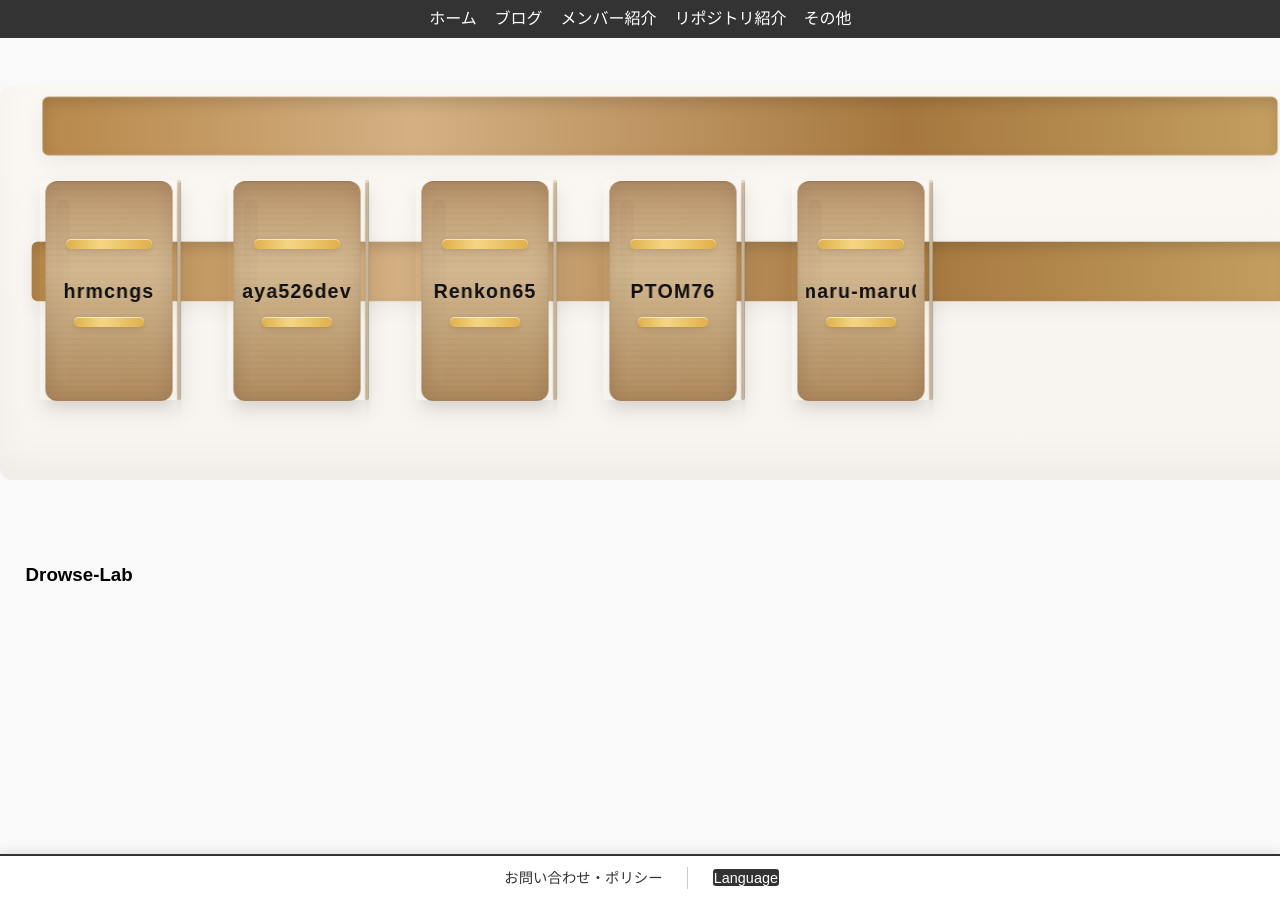
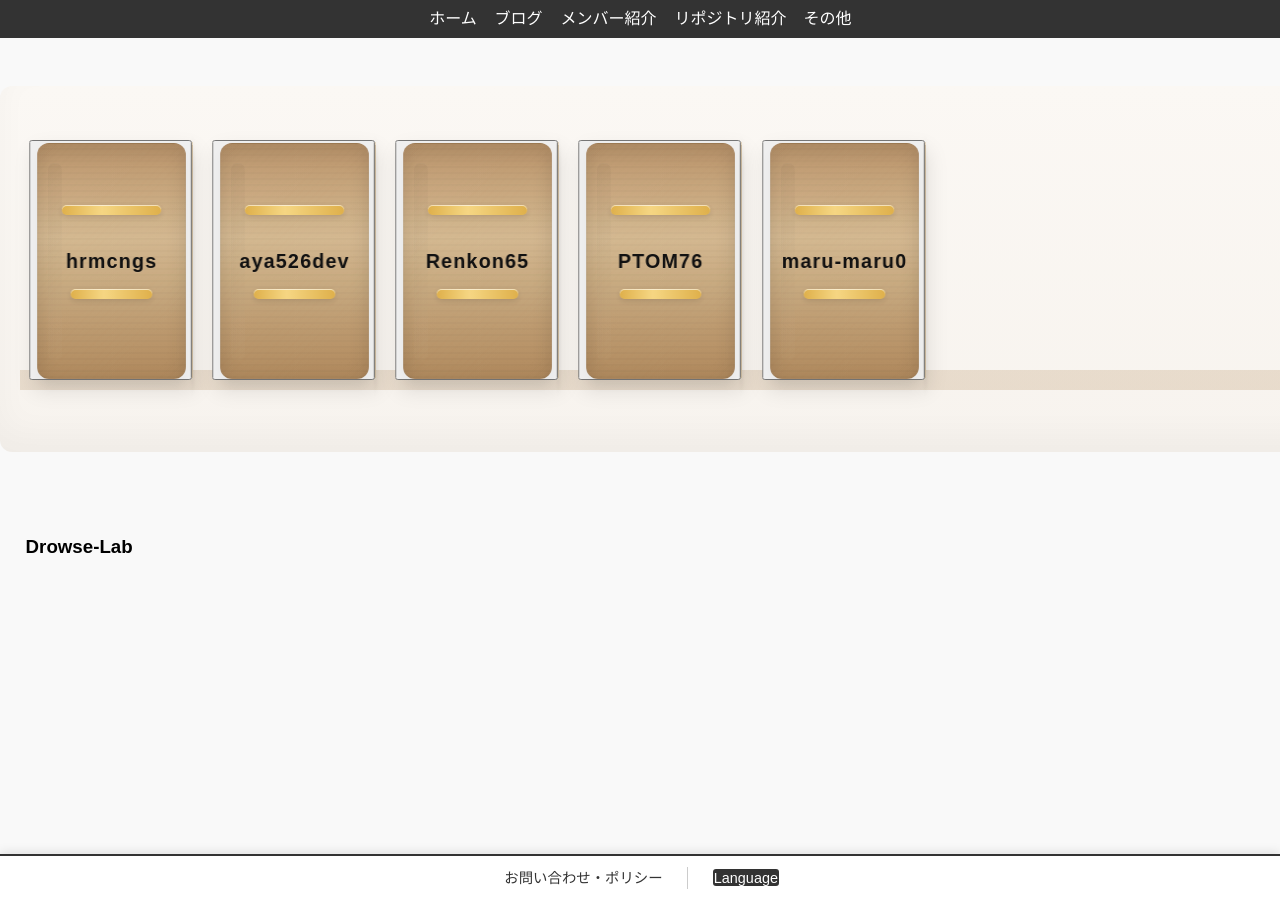
Before and after one commit to Drowse-Lab/Drowse-Lab, a Jekyll site: the page built from diary/index.html, in a window 1280 px wide. Built offline with Jekyll 4.4.1, drawn with Linux system fonts in a browser that asks for light colours; nearby versions of some CDN libraries; some web fonts are replaced; a style sheet for code colours, icons or effects is not loaded.

Commit message:
テスト

```diff
--- a/assets/css/diary.css
+++ b/assets/css/diary.css
@@ -131,112 +131,72 @@
   .diary.container { margin-top: 36px; }
   .diary-link { padding: 14px 14px; }
 }
-/* ===== 3D Book Shelf （該当セクション） ===== */
+/* ===== 3D Book Shelf（折り返し対応 置換版） ===== */
 .book-shelf{
   position: relative;
-  /* full-bleed：コンテナが中央寄せでもビューポート幅いっぱいに広がる */
+  /* full-bleed は維持（不要なら width/max-width/margin を消す） */
   max-width: none;
   width: 100vw;
   margin-left: calc(50% - 50vw);
   margin-right: calc(50% - 50vw);
 
+  --book-h: 240px;   /* 本の高さ */
+  --gap: 18px;       /* 本同士の間隔 */
+
+  padding: 36px 20px 48px;
   perspective: 900px;
   -webkit-perspective: 900px;
   perspective-origin: 50% 30%;
   margin-top: 28px;
   margin-bottom: 10px;
-  padding: 36px 20px 48px; /* 左寄せに見せるために左右のパディングを控えめに */
   background: linear-gradient(180deg,#fbf8f4 0%, #f7f3ee 100%);
   border-radius: 12px;
-  /* 背景に奥行きを出すための薄い内側シャドウ */
   box-shadow: inset 0 -18px 32px rgba(0,0,0,0.03);
 }
 
-/* 棚板（上段・下段）：本より一段下に見せる */
+/* 棚板の装飾は “行” に合わせて背景で描く（疑似要素の固定位置は撤去） */
 .book-shelf::before,
-.book-shelf::after{
-  content:"";
-  position: absolute;
-  left: 2%;
-  right: 2%;
-  height: 60px;
-  background: linear-gradient(90deg, #b8894b 0%, #d4b083 30%, #a6783f 70%, #c49f61 100%);
-  border-radius: 6px;
-  /* 棚板の深さを出すため、内側の影と手前の柔らかい影で表現 */
-  box-shadow: inset 0 6px 14px rgba(0,0,0,.14), 0 8px 22px rgba(0,0,0,.06);
-  z-index: 2;
-  transform-origin: center;
+.book-shelf::after{ content: none; }
+
+.book-shelf .shelf-backdrop{ display:none; }
+
+/* 本が並ぶ領域：グリッドで自動折り返し */
+.shelf-rail{
+  position: relative;
+  z-index: 6;
+
+  display: grid;
+  grid-template-columns: repeat(auto-fill, minmax(150px, 1fr));
+  gap: var(--gap);
+  align-items: end;
+
+  /* 横スクロール/カラム自動追加は撤去 */
+  overflow: visible;
+  padding: 18px 8px 24px;
+
+  /* 行ごとに “棚板” 風の帯を描く */
+  background:
+    repeating-linear-gradient(
+      to bottom,
+      transparent 0 calc(var(--book-h) + var(--gap) - 10px),
+      rgba(185,146,99,0.25) calc(var(--book-h) + var(--gap) - 10px) calc(var(--book-h) + var(--gap) + 10px),
+      transparent calc(var(--book-h) + var(--gap) + 10px) calc(var(--book-h) + var(--gap) + 11px)
+    );
 }
 
-/* 上の棚（飾り） */
-.book-shelf::before{
-  top: 8px;
-  transform: translateZ(-24px);
-}
-
-/* 下の棚（本が“乗る”位置）：本の底辺に合わせる */
-.book-shelf::after{
-  top: 156px; /* 必要なら 140〜170px で微調整 */
-  transform: translateZ(-8px);
-}
-
-/* 棚の奥のバックドロップ（ごく薄くして深みを出す） */
-.book-shelf .shelf-backdrop{
-  position: absolute;
-  left: 2%;
-  right: 2%;
-  top: 200px;
-  height: 80px;
-  background: linear-gradient(180deg, rgba(0,0,0,0.02), rgba(0,0,0,0.00));
-  border-radius: 4px;
-  z-index: 1;
-  pointer-events: none;
-}
-
-/* 棚のレール（本が並ぶ領域）
-   - 左から詰める（start）
-   - 右端の余白はホバーで飛び出しても切れないよう確保する */
-.shelf-rail{
-  position: relative;
-  z-index: 6; /* 本が棚板より前に来る */
-  display: grid;
-  grid-auto-flow: column;
-  grid-auto-columns: 160px;
-  gap: 28px;
-  justify-content: start;           /* 左から詰める */
-  overflow-x: auto;
-  overflow-y: visible;
-  /* 左側のパディングは小さめにして左詰めに見せる */
-  padding: 18px 10px 32px 18px;
-  /* 右端余白はまだ確保（ホバーで前に出るため） */
-  padding-inline-end: 320px;
-  min-height: 260px;
-  scrollbar-width: thin;
-  align-items: end;
-  -webkit-overflow-scrolling: touch;
-  scroll-padding-inline: 24px;
-}
-
-/* 最後の本にさらに余裕を追加して万全にする */
-.shelf-rail .book:last-child { margin-right: 48px; }
-
-/* 1冊（本）の基本
-   - 回転ピボットは底辺
-   - 軽い傾きで立体を示す（Y回転）
-   - 通常時の影は控えめで角度を統一 */
+/* 本カード：幅は列幅に追従させる */
 .book{
   position: relative;
   display: block;
-  width: 140px;
-  min-width: 120px;
-  height: 220px;
+  width: 100%;
+  height: var(--book-h);
   box-sizing: border-box;
-  appearance: none; border: 0; background: transparent;
-  cursor: pointer; outline: none;
+  cursor: pointer;
 
-  transform-origin: center bottom; /* 底辺を軸に回転 */
-  transform: translateZ(0) rotateY(-12deg);
-  -webkit-transform: translateZ(0) rotateY(-12deg);
+  /* 3D */
+  transform-origin: center bottom;
+  transform: translateZ(0) rotateY(-10deg);
+  -webkit-transform: translateZ(0) rotateY(-10deg);
   transform-style: preserve-3d;
   -webkit-transform-style: preserve-3d;
   -webkit-backface-visibility: hidden;
@@ -245,24 +205,22 @@
   transition: transform .28s cubic-bezier(.2,.9,.2,1), filter .18s ease;
   will-change: transform;
 
-  /* 通常時の控えめで自然なドロップシャドウ（一定の方向・角度） */
   box-shadow: 4px 10px 20px rgba(0,0,0,0.10), inset 0 2px 6px rgba(255,255,255,0.02);
   z-index: 22;
+  min-width: 0; /* 折り返し時のはみ出し防止 */
 }
 
-/* hover: 底辺を基準に上側が手前に傾く（立体感を強める）
-   - 影は下方向に濃く伸ばす（方向を統一） */
+/* ホバー時：少しだけ手前に。行の重なりを避けるためZは控えめ */
 .book:hover,
 .book.active{
-  transform: translateZ(90px) rotateX(-12deg) rotateY(0deg) scale(1.06);
-  -webkit-transform: translateZ(90px) rotateX(-12deg) rotateY(0deg) scale(1.06);
-  /* 影の方向を下（＋やや右）に揃えて自然に見えるように */
-  box-shadow: 10px 34px 48px rgba(0,0,0,0.28), 0 4px 14px rgba(0,0,0,0.08);
+  transform: translateZ(60px) rotateX(-10deg) rotateY(0deg) scale(1.04);
+  -webkit-transform: translateZ(60px) rotateX(-10deg) rotateY(0deg) scale(1.04);
+  box-shadow: 10px 28px 44px rgba(0,0,0,0.25), 0 4px 14px rgba(0,0,0,0.08);
   z-index: 80;
-  filter: none; /* 不要なフィルタは消す */
+  filter: none;
 }
 
-/* 背表紙（革っぽい質感）：縦の繊維、上下の金帯、トップハイライトで立体感を演出 */
+/* 背表紙などの装飾はそのまま */
 .book-spine{
   position: relative;
   display: block;
@@ -274,108 +232,59 @@
     repeating-linear-gradient(0deg, rgba(0,0,0,0.02) 0 2px, transparent 2px 6px),
     linear-gradient(180deg, #b88f63 0%, #d6b98f 40%, #b78f61 100%);
   border: 1px solid rgba(0,0,0,0.10);
-  /* 内側の暗がりで厚みを感じさせる */
   box-shadow: inset 0 6px 20px rgba(0,0,0,0.12), 0 6px 12px rgba(0,0,0,0.04);
   overflow: hidden;
   z-index: 24;
 }
-
-/* 繊維のオーバーレイ（ごく細かい斜めノイズ） */
 .book-spine .spine-decor{
-  position: absolute;
-  inset: 0;
-  pointer-events: none;
+  position: absolute; inset: 0; pointer-events: none;
   background-image:
     linear-gradient(135deg, rgba(255,255,255,0.03), rgba(255,255,255,0.00)),
     repeating-linear-gradient(135deg, rgba(0,0,0,0.01) 0 2px, rgba(255,255,255,0.00) 2px 6px);
-  mix-blend-mode: overlay;
-  opacity: 0.55;
-  z-index: 26;
+  mix-blend-mode: overlay; opacity: .55; z-index: 26;
 }
-
-/* 縦の革パネル（左寄り） */
 .book-spine::before{
-  content: "";
-  position: absolute;
-  left: 10px;
-  top: 8%;
-  bottom: 8%;
-  width: 14px;
+  content: ""; position: absolute; left: 10px; top: 8%; bottom: 8%; width: 14px;
   border-radius: 6px;
   background: linear-gradient(180deg, rgba(0,0,0,0.06), rgba(255,255,255,0.03));
   box-shadow: inset 0 1px 0 rgba(255,255,255,0.06);
-  z-index: 28;
-  opacity: 0.55;
-  transform: skewY(-2deg);
+  z-index: 28; opacity: .55; transform: skewY(-2deg);
 }
-
-/* 金帯の凹凸感を強める（少し光沢） */
 .book-spine .spine-band{
-  position: absolute;
-  left: 12%;
-  right: 12%;
-  height: 10px;
-  border-radius: 6px;
+  position: absolute; left: 12%; right: 12%; height: 10px; border-radius: 6px;
   background: linear-gradient(90deg, #e0b14a 0%, #f7d884 40%, #e0b14a 100%);
   box-shadow: 0 2px 6px rgba(0,0,0,0.12), inset 0 1px rgba(255,255,255,0.6);
-  z-index: 30;
-  opacity: 0.98;
-  transform: translateZ(2px);
+  z-index: 30; opacity: .98; transform: translateZ(2px);
 }
 .book-spine .spine-band.top{ top: 26%; width: 68%; margin: 0 auto; }
 .book-spine .spine-band.bottom{ top: 62%; width: 56%; margin: 0 auto; }
 
-/* 小口（厚み）: 少し幅と影を調整して本が分厚く見えるように */
 .book::after{
-  content:"";
-  position:absolute;
-  left:100%; top:0;
-  width: 14px; height: 100%;
-  transform: rotateY(90deg) translateZ(1px);
-  transform-origin: left;
+  content:""; position:absolute; left:100%; top:0; width:14px; height:100%;
+  transform: rotateY(90deg) translateZ(1px); transform-origin: left;
   background: linear-gradient(180deg,#e6d8c2 0 3px,#d1bfa3 3px 6px);
   border-right: 1px solid rgba(0,0,0,0.10);
-  border-radius: 2px;
-  z-index: 20;
+  border-radius: 2px; z-index: 20;
   box-shadow: 2px 6px 18px rgba(0,0,0,0.08);
 }
 
-/* ラベル（ユーザー名）: 中央で読みやすく、トップハイライトで浮かせる */
 .book-title{
-  position:absolute;
-  inset: 12px 8px;
-  display:flex;
-  align-items:center;
-  justify-content:center;
-  text-align:center;
-  font-weight: 700;
-  color: #111;
-  text-shadow: 0 1px 0 rgba(255,255,255,0.08);
-  overflow: hidden;
-  white-space: nowrap;
-  z-index: 40;
+  position:absolute; inset:12px 8px; display:flex; align-items:center; justify-content:center;
+  text-align:center; font-weight:700; color:#111; text-shadow:0 1px 0 rgba(255,255,255,0.08);
+  overflow:hidden; white-space:nowrap; z-index:40;
 }
 .book-title .label{
-  display: inline-block;
-  font-size: clamp(13px, 1.8vw, 20px);
-  letter-spacing: .06em;
-  padding: 0 6px;
-  background: rgba(255,255,255,0); /* 透明。必要なら半透明の帯で可読性UP */
-  border-radius: 4px;
-  color: #111;
+  display:inline-block; font-size: clamp(13px, 1.8vw, 20px);
+  letter-spacing:.06em; padding:0 6px; border-radius:4px; color:#111;
 }
 
-/* 画面幅に合わせた調整 */
-@media (max-width: 880px) {
-  .book { width: 120px; height: 200px; }
-  .shelf-rail { grid-auto-columns: 140px; padding-inline-end: 220px; gap: 22px; }
-  .book-title .label { font-size: clamp(12px, 2.6vw, 18px); }
-  .book-spine .spine-band.top { top: 24%; }
-  .book-spine .spine-band.bottom { top: 60%; }
+/* レスポンシブ：画面が狭いほど本を少し低く、列幅も少し狭く */
+@media (max-width: 900px){
+  .book-shelf{ --book-h: 220px; --gap: 16px; }
+  .shelf-rail{ grid-template-columns: repeat(auto-fill, minmax(140px, 1fr)); }
 }
-
-@media (max-width: 640px) {
-  .book { width: 100px; height: 170px; }
-  .shelf-rail { grid-auto-columns: 120px; padding-inline-end: 120px; gap: 18px; }
-  .book-title .label { font-size: clamp(10px, 3.2vw, 14px); }
+@media (max-width: 640px){
+  .book-shelf{ --book-h: 190px; --gap: 14px; }
+  .shelf-rail{ grid-template-columns: repeat(auto-fill, minmax(120px, 1fr)); }
+  .book-title .label{ font-size: clamp(12px, 3.2vw, 16px); }
 }
```
